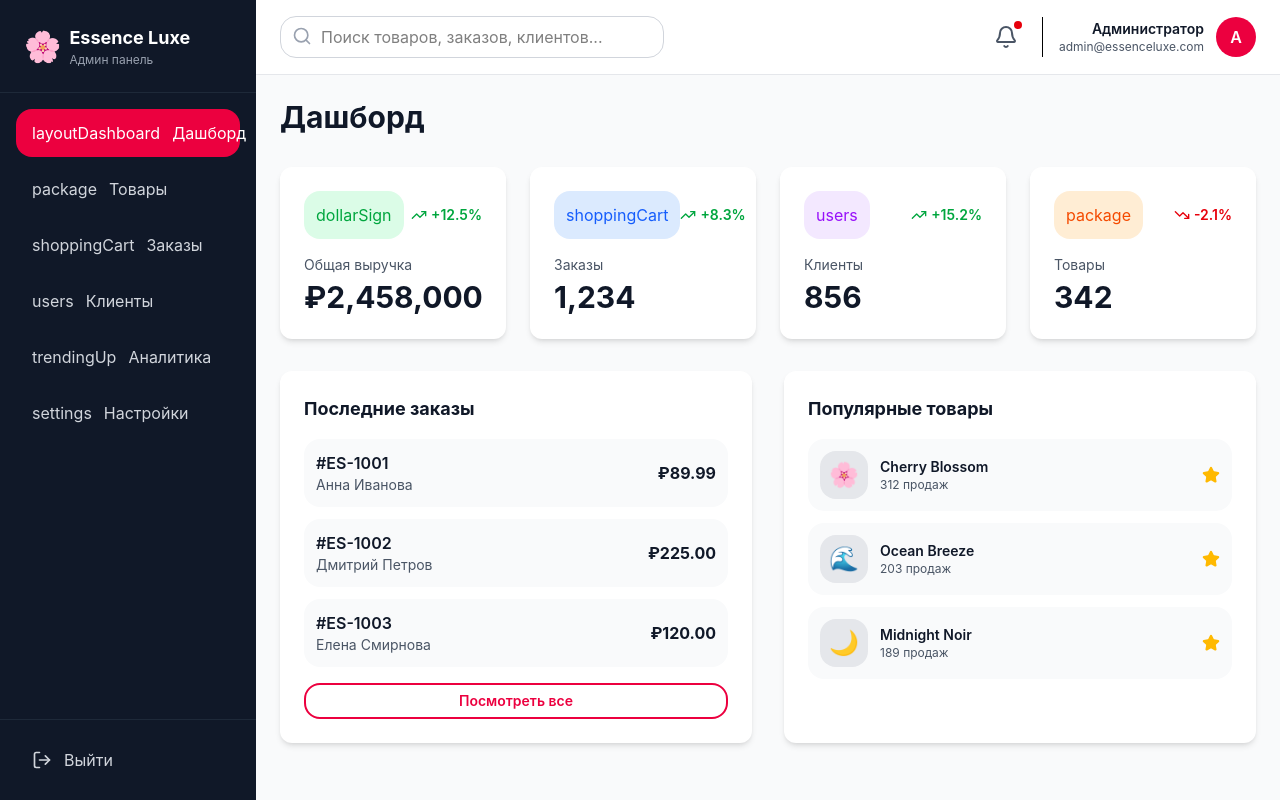
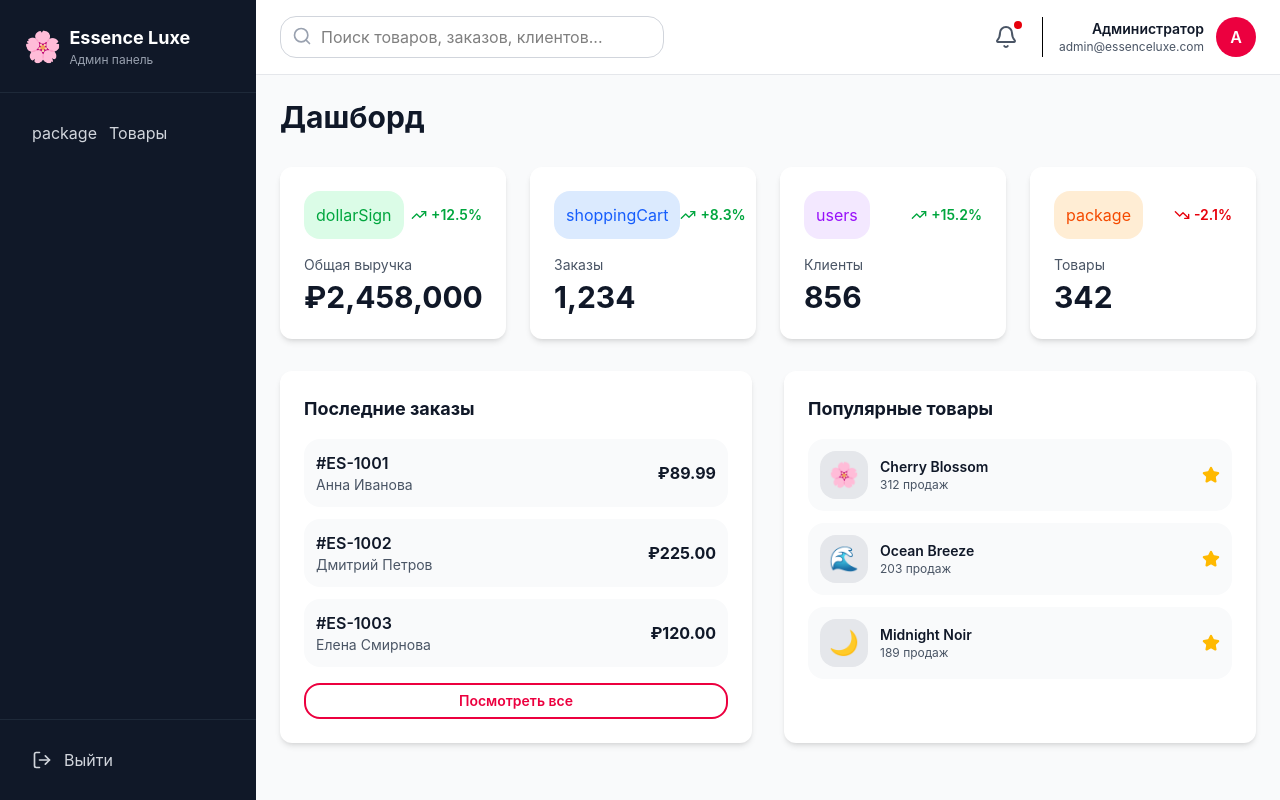
Before and after one commit to nextcodelead/parfume-store, a Next.js app: page /admin in a window 1280 px wide. Built offline with nearby package versions, Linux system fonts and the light colour scheme.

Commit message:
some changes

```diff
--- a/src/app/components/ProductCard.tsx
+++ b/src/app/components/ProductCard.tsx
@@ -2,7 +2,6 @@
 import React, { useState } from 'react';
 import { Heart, Star } from 'lucide-react';
 import { Product } from '../types/graphql';
-
 
 interface Props {
   product: Product;
--- a/src/app/components/admin/Sidebar.tsx
+++ b/src/app/components/admin/Sidebar.tsx
@@ -2,6 +2,7 @@
 import { X, LogOut } from 'lucide-react';
 import { MenuItem } from '../../types/admin';
 import { MENU_ITEMS } from '../../data/adminData';
+import Link from 'next/link';
 
 interface SidebarProps {
   activeTab: string;
@@ -29,13 +30,13 @@
       >
         {/* Logo */}
         <div className="p-6 border-b border-gray-800 flex items-center justify-between">
-          <div className="flex items-center gap-2">
+          <Link href="/" className="flex items-center gap-2">
             <span className="text-3xl">🌸</span>
             <div>
               <h1 className="text-lg font-bold">Essence Luxe</h1>
               <p className="text-xs text-gray-400">Админ панель</p>
             </div>
-          </div>
+          </Link>
           <button onClick={onMobileClose} className="lg:hidden">
             <X size={24} />
           </button>
--- a/src/app/data/adminData.ts
+++ b/src/app/data/adminData.ts
@@ -56,10 +56,10 @@
 ];
 
 export const MENU_ITEMS: MenuItem[] = [
-  { id: 'dashboard', label: 'Дашборд', icon: 'layoutDashboard' },
   { id: 'products', label: 'Товары', icon: 'package' },
-  { id: 'orders', label: 'Заказы', icon: 'shoppingCart' },
-  { id: 'customers', label: 'Клиенты', icon: 'users' },
-  { id: 'analytics', label: 'Аналитика', icon: 'trendingUp' },
-  { id: 'settings', label: 'Настройки', icon: 'settings' }
+  // { id: 'dashboard', label: 'Дашборд', icon: 'layoutDashboard' },
+  // { id: 'orders', label: 'Заказы', icon: 'shoppingCart' },
+  // { id: 'customers', label: 'Клиенты', icon: 'users' },
+  // { id: 'analytics', label: 'Аналитика', icon: 'trendingUp' },
+  // { id: 'settings', label: 'Настройки', icon: 'settings' }
 ];
--- a/src/app/products/[id]/page.tsx
+++ b/src/app/products/[id]/page.tsx
@@ -39,9 +39,6 @@
           <section>
             <FragranceNotes notes={product.notes} />
           </section>
-          <section>
-            <ReviewsSection/>
-          </section>
         </div>
       </main>
       <Footer></Footer>
```
